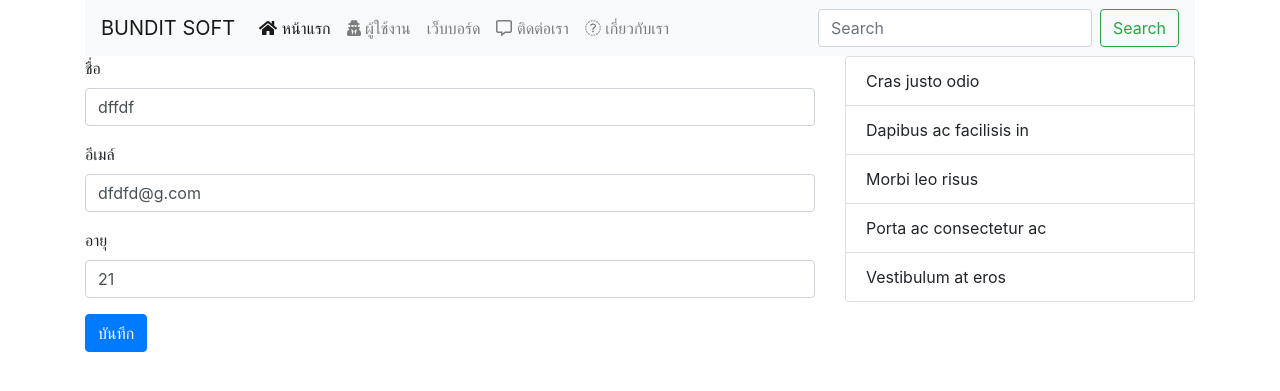
After one commit to HUKEKUNI/ci, a CodeIgniter app: page /database/index.php/user/edit/1 in a window 1280 px wide. The commit adds this page. Shown: the top 391 px of the page. Run offline with CodeIgniter, Linux system fonts and the light colour scheme; data comes from the database, SQL or seed files in the repository; both versions use the stored data as it was after the commit; some libraries are stand-ins or nearby versions.

Commit message:
เพิ่มลบแก้ไขได้แล้ว

```diff
--- a/application/config/autoload.php
+++ b/application/config/autoload.php
@@ -89,7 +89,7 @@ $autoload['drivers'] = array();
 |
 |	$autoload['helper'] = array('url', 'file');
 */
-$autoload['helper'] = array();
+$autoload['helper'] = array('url', 'file');
 
 /*
 | -------------------------------------------------------------------
--- a/application/controllers/User.php
+++ b/application/controllers/User.php
@@ -2,16 +2,43 @@
 
 class User extends CI_Controller
 {
+    public function __construct()
+    {
+        parent::__construct();
+        $this->load->model('user_model');
+    }
+
     public function index()
     {
-        $this->load->model('user_model');
         $users = $this->user_model->getUser();
-        $data = array(
+        $data = [
             'users' => $users
-        );
+        ];
         $this->load->view('layout/header');
         $this->load->view('user/user', $data);
         $this->load->view('layout/footer');
+    }
+
+    public function show($userID ="")
+    {
+        $user = $this->user_model->getUserByID($userID);
+        $data = [
+            'user' => $user->row()
+        ];
+        $this->load->view('layout/header');
+        $this->load->view('user/show', $data);
+        $this->load->view('layout/footer');
+           //print_r($user->row());
+    }
+    public function update($userID)
+    {
+        $user = $this->input->post();
+         $result = $this->user_model->update($userID, $user);
+         if ($result) {
+             redirect('/user');
+         } else {
+             echo "Has error";
+        }
     }
 
     public function addUser()
@@ -20,4 +47,35 @@ class User extends CI_Controller
         $this->load->view('user/add_user');
         $this->load->view('layout/footer');
     }
+
+    public function edit($userID)
+    {
+        $user = $this->user_model->getUserByID($userID);
+        $data = [
+            'user' => $user->row()
+        ];
+        $this->load->view('layout/header');
+        $this->load->view('user/edit', $data);
+        $this->load->view('layout/footer');
+    }
+    public function create()
+    {
+        $data = $this->input->post();
+        $result = $this->user_model->insertUser($data);
+        if ($result) {
+            redirect('/user');
+        } else {
+            echo "Has error";
+        }
+    }
+    public function delete($userID)
+    {
+        $data = $this->input->post();
+        $result = $this->user_model->delete($userID,$data);
+        if ($result) {
+            redirect('/user');
+        } else {
+            echo "Has error";
+        }
+    }
 }
--- a/application/models/User_model.php
+++ b/application/models/User_model.php
@@ -7,4 +7,40 @@ class User_model extends CI_Model {
         $users = $this->db->query($query);
         return $users;
     }
+
+    public function getUserByID($userID)
+    {
+       $query = "SELECT * FROM users WHERE user_id = '$userID'";
+       return $this->db->query($query);
+    }
+
+
+
+    public function insertUser($data)
+    {
+        $fullname = $data['fullname'];
+        $email = $data['email'];
+        $age = $data['age'];
+        $query = "INSERT INTO users (fullname, email, age) VALUES ('$fullname', '$email', '$age')";
+        return $this->db->query($query);
+    }
+
+    public function update($userID, $data)
+   {
+       $fullname = $data['fullname'];
+       $email = $data['email'];
+       $age = $data['age'];
+       $query = "UPDATE users SET fullname = '$fullname', email = '$email', age = '$age' WHERE user_id = $userID";
+       return $this->db->query($query);
+   }
+
+    public function delete($userID)
+   {
+
+       $query = "DELETE FROM users WHERE user_id = '$userID'";
+       return $this->db->query($query);
+   }
+
+
+
 }
--- a/application/views/layout/footer.php
+++ b/application/views/layout/footer.php
@@ -6,6 +6,7 @@
         crossorigin="anonymous"></script>
     <script src="https://maxcdn.bootstrapcdn.com/bootstrap/4.0.0/js/bootstrap.min.js" integrity="sha384-JZR6Spejh4U02d8jOt6vLEHfe/JQGiRRSQQxSfFWpi1MquVdAyjUar5+76PVCmYl"
         crossorigin="anonymous"></script>
+        <script defer src="https://use.fontawesome.com/releases/v5.0.6/js/all.js"></script>
 </body>
 
 </html>
--- a/application/views/layout/header.php
+++ b/application/views/layout/header.php
@@ -8,6 +8,7 @@
     <title>Document</title>
     <link rel="stylesheet" href="https://maxcdn.bootstrapcdn.com/bootstrap/4.0.0/css/bootstrap.min.css" integrity="sha384-Gn5384xqQ1aoWXA+058RXPxPg6fy4IWvTNh0E263XmFcJlSAwiGgFAW/dAiS6JXm"
         crossorigin="anonymous">
+
 </head>
 
 <body>
@@ -22,21 +23,21 @@
             <div class="collapse navbar-collapse" id="navbarSupportedContent">
                 <ul class="navbar-nav mr-auto">
                     <li class="nav-item active">
-                        <a class="nav-link" href="/">หน้าแรก
+                        <a class="nav-link" href="/"><i class="fas fa-home"></i> หน้าแรก
                             <span class="sr-only">(current)</span>
                         </a>
                     </li>
                     <li class="nav-item">
-                        <a class="nav-link" href="/user">ผู้ใช้งาน</a>
+                        <a class="nav-link" href="/user"><i class="fas fa-user-secret"></i> ผู้ใช้งาน</a>
                     </li>
                     <li class="nav-item">
                         <a class="nav-link" href="#">เว็บบอร์ด</a>
                     </li>
                     <li class="nav-item">
-                        <a class="nav-link" href="#">ติดต่อเรา</a>
+                        <a class="nav-link" href="#"><i class="far fa-comment-alt"></i> ติดต่อเรา</a>
                     </li>
                     <li class="nav-item">
-                        <a class="nav-link" href="#">เกี่ยวกับเรา</a>
+                        <a class="nav-link" href="#"><i class="far fa-female"></i> เกี่ยวกับเรา</a>
                     </li>
                 </ul>
                 <form class="form-inline my-2 my-lg-0">
--- /dev/null
+++ b/application/views/user/edit.php
@@ -0,0 +1,30 @@
+<div class="row">
+            <div class="col-8">
+            <form action="/user/update/<?php echo $user->user_id ?>" method="post">
+                   <div class="form-group">
+                       <label>ชื่อ</label>
+                       <input value="<?php echo $user->fullname ?>" name="fullname" type="text" class="form-control" placeholder="กรอกชื่อ สกุล">
+                   </div>
+                   <div class="form-group">
+                       <label>อีเมล์</label>
+                       <input  value="<?php echo $user->email ?>" name="email" type="email" class="form-control" placeholder="กรอกอีเมล์">
+                   </div>
+                   <div class="form-group">
+                       <label>อายุ</label>
+                       <input  value="<?php echo $user->age ?>" name="age" type="number" class="form-control" placeholder="กรอกอายุ">
+                   </div>
+                   <button type="submit" class="btn btn-primary">บันทึก</button>
+           </form>
+
+
+            </div>
+            <div class="col-4">
+                <ul class="list-group">
+                    <li class="list-group-item">Cras justo odio</li>
+                    <li class="list-group-item">Dapibus ac facilisis in</li>
+                    <li class="list-group-item">Morbi leo risus</li>
+                    <li class="list-group-item">Porta ac consectetur ac</li>
+                    <li class="list-group-item">Vestibulum at eros</li>
+                </ul>
+            </div>
+        </div>
--- a/application/views/user/user.php
+++ b/application/views/user/user.php
@@ -22,8 +22,9 @@
                     <td><?php echo $user->email ?></td>
                     <td><?php echo $user->age ?></td>
                     <td>
-                        <a href="#" class="btn btn-warning">แก้ไข</a>
-                        <a href="#" class="btn btn-danger">ลบ</a>
+                        <a href="/user/show/<?php echo $user->user_id ?>" class="btn btn-info"><i class="fas fa-user-plus"></i> แสดง</a>
+                        <a href="/user/edit/<?php echo $user->user_id ?>" class="btn btn-warning">แก้ไข</a>
+                        <a onclick="javascript: return confirm('แน่ใจหรือ ?')" href="/user/delete/<?php echo $user->user_id ?>" class="btn btn-danger"><i class="fas fa-ban"></i> ลบ</a>
                     </td>
                 </tr>
 
```
Also changed, not shown: application/views/user/add_user.php (+7 -6 lines), application/views/user/show.php (added, +11 -0 lines), news.sql (+5 -5 lines).
